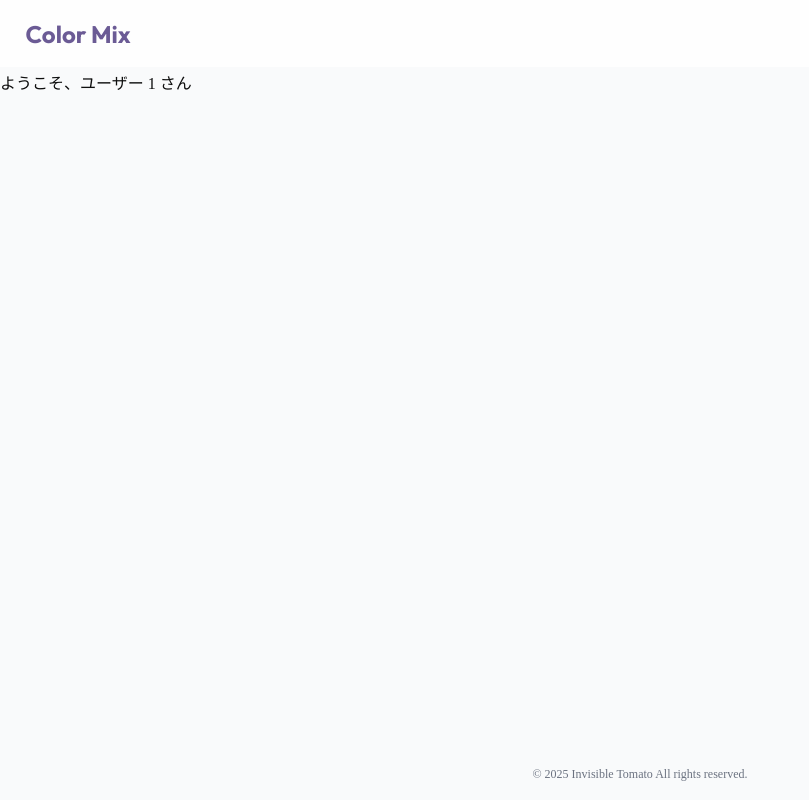
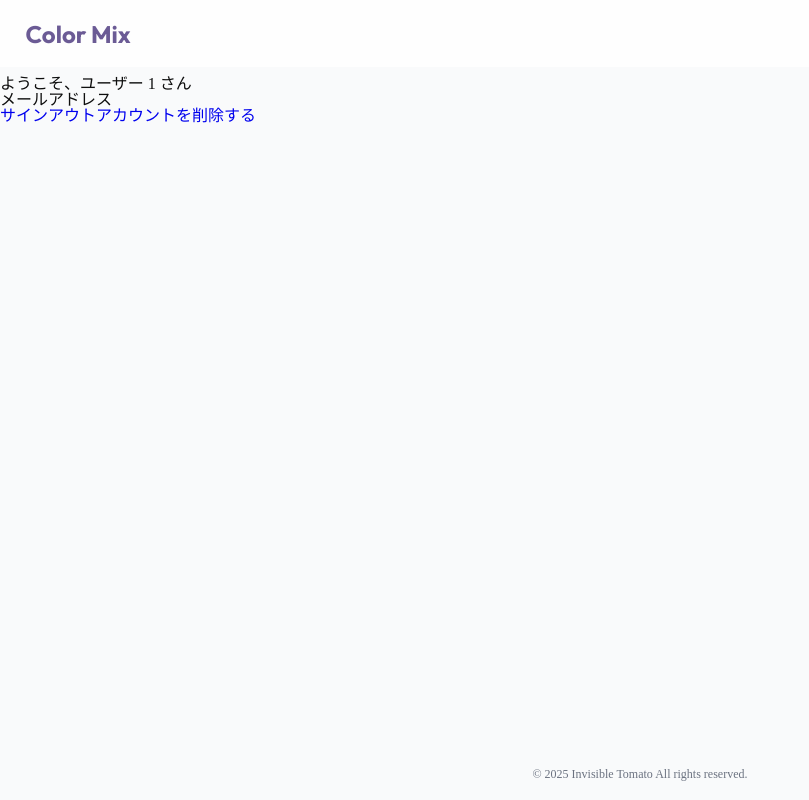
Before and after one commit to InvisibleTomato/color-mix, a Next.js app: page /home/1 in a window 1280 px wide. Shown: the whole page, without its empty margins (0-809 px from the left). Built offline with nearby package versions, Linux system fonts and the light colour scheme.

Commit message:
💄 仮で作成したProfileを配置

```diff
--- a/src/app/home/[uid]/page.tsx
+++ b/src/app/home/[uid]/page.tsx
@@ -1,4 +1,5 @@
 "use client";
+import Profile from "@/app/components/Profile/Profile";
 import { useParams } from "next/navigation";
 
 export default function HomePage() {
@@ -7,7 +8,7 @@ export default function HomePage() {
   return (
     <div>
       <h1>ようこそ、ユーザー {uid} さん</h1>
-      {/* ユーザーごとのデータをFirestoreから読み込むなど */}
+      <Profile />
     </div>
   );
 }
```
